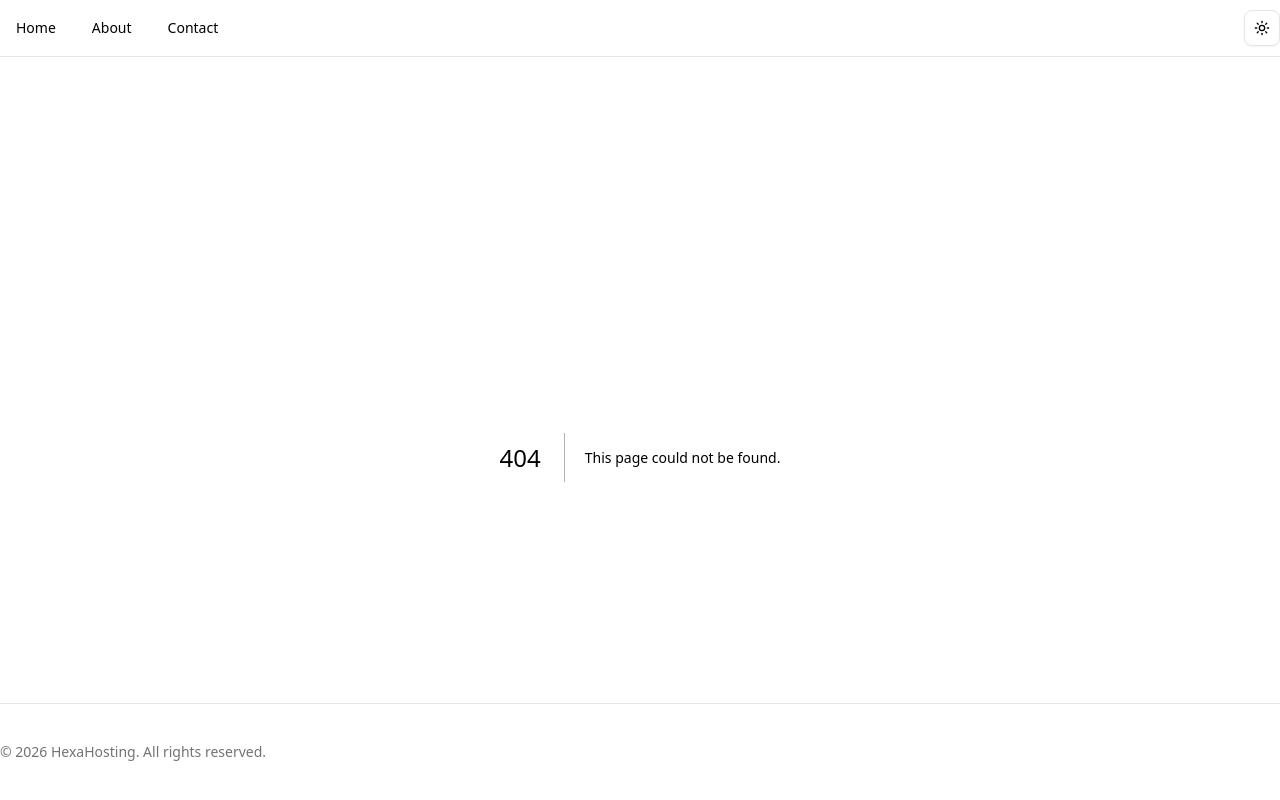
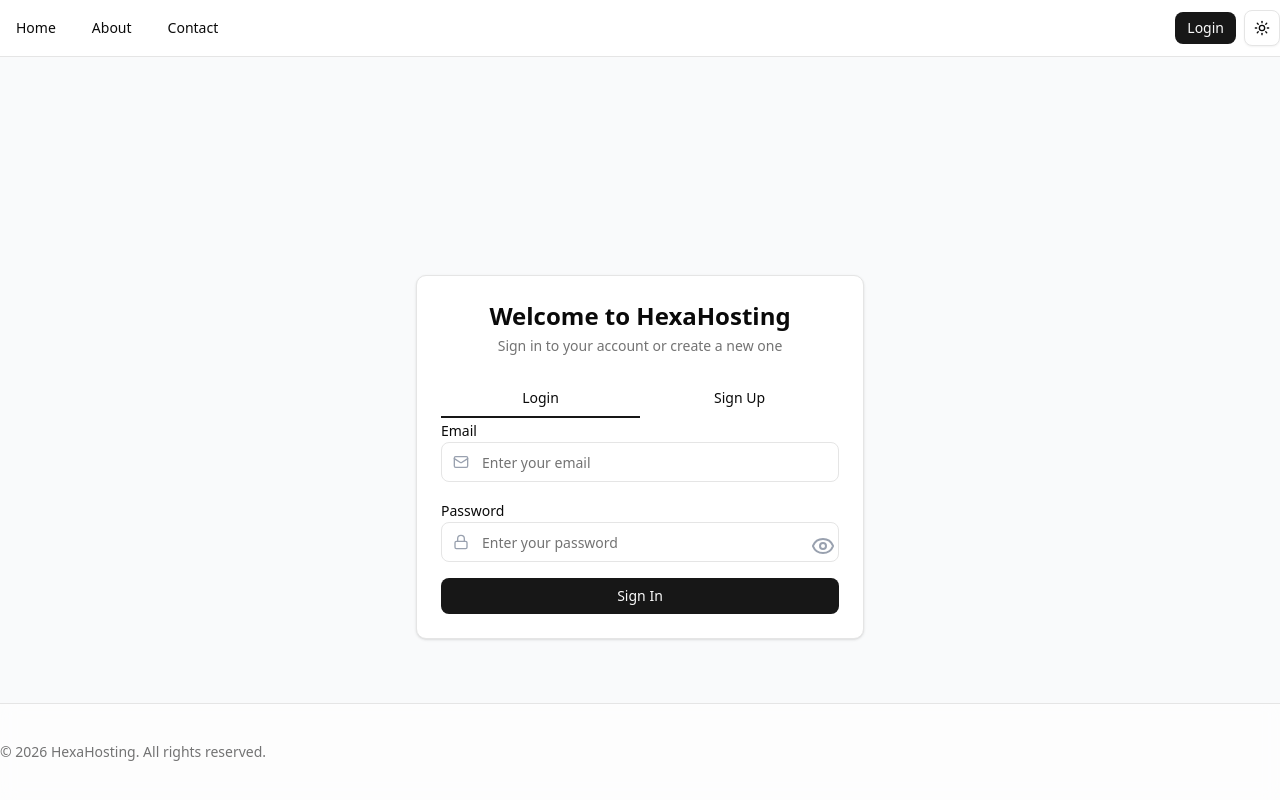
Before and after one commit to S0FTS0RR0W/HexaHosting-Site, a Next.js app: page /login in a window 1280 px wide. Before the commit this address had no page. Shown: the top 800 px of the page. Built offline with nearby package versions, Linux system fonts and the light colour scheme.

Commit message:
Feat: implemented login page function

```diff
--- /dev/null
+++ b/app/login/page.tsx
@@ -0,0 +1,5 @@
+import { LoginForm } from "@/components/login";
+
+export default function LoginPage() {
+  return <LoginForm />;
+}
--- a/components/navbar.tsx
+++ b/components/navbar.tsx
@@ -1,6 +1,7 @@
 "use client";
 
 import Link from "next/link";
+import { Button } from "@/components/ui/button";
 import {
   NavigationMenu,
   NavigationMenuItem,
@@ -42,7 +43,10 @@ export function Navbar() {
             </NavigationMenuItem>
           </NavigationMenuList>
         </NavigationMenu>
-        <div className="ml-auto">
+        <div className="ml-auto flex items-center gap-2">
+          <Button asChild size="sm">
+            <Link href="/login">Login</Link>
+          </Button>
           <ModeToggle />
         </div>
       </div>
```
